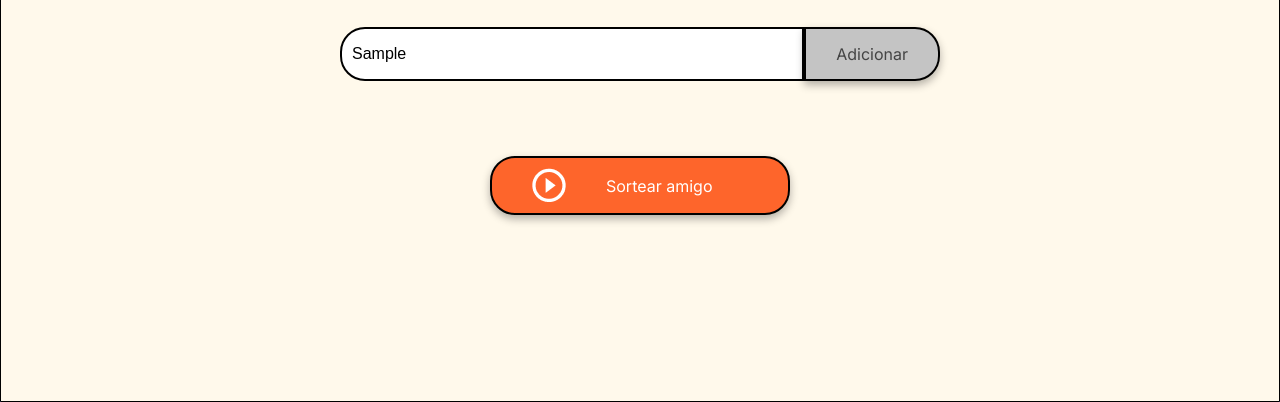
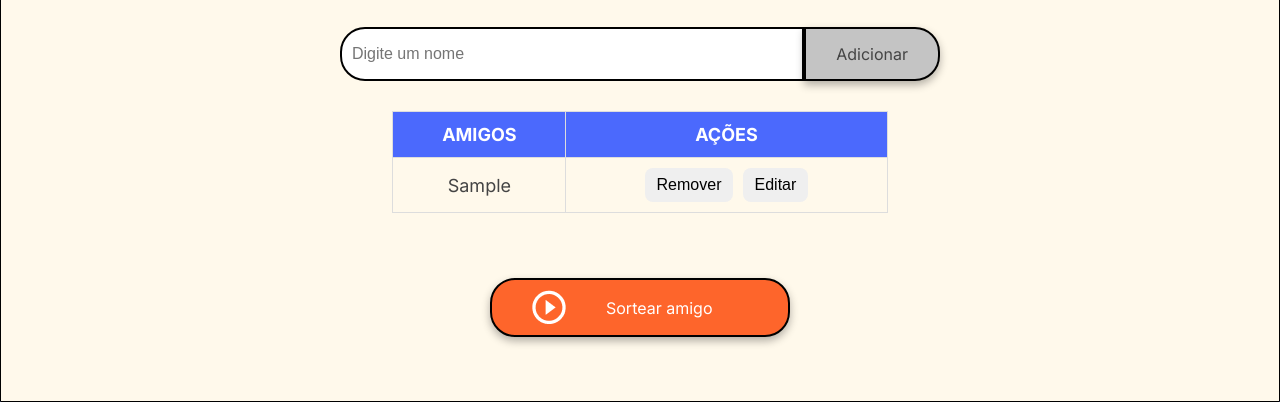
Before and after one commit to NiltonCBS/challenge-amigo-secreto_pt-main, a plain HTML site: page index.html in a window 1280 px wide. Both pictures are taken after typing "Sample" into the empty fields and a click on the button "Adicionar". Shown: the part 398-800 px from the top of the page. Drawn offline with Linux system fonts and the light colour scheme.

Commit message:
Listando em Tabela

```diff
--- a/app.js
+++ b/app.js
@@ -1 +1,50 @@
 //O principal objetivo deste desafio é fortalecer suas habilidades em lógica de programação. Aqui você deverá desenvolver a lógica para resolver o problema.
+let amigos = [];
+
+function adicionarAmigo(){
+    let pegarNomes = document.getElementById('amigo').value;
+    if(pegarNomes == ''){
+        alert('Por favor, insira um nome.');
+    }else{
+        amigos.push(pegarNomes);
+        listar(amigos);
+        limparCampo();
+    }
+}
+
+function limparCampo() {
+    limparInput = document.getElementById('amigo');
+    limparInput.value = '';
+}
+
+function listar(listaNova) {
+    let lista = document.getElementById("listaAmigos");
+    lista.innerHTML = ``;
+
+    listaNova.forEach((Amigos, index) => {
+        const amigo = document.createElement("table");
+        amigo.innerHTML = `
+            <thead>
+                    <tr>
+                        <th>Amigos</th>
+                        <th>Ações</th>
+                    </tr>
+                </thead>
+                    <tr>
+                        <td>${Amigos}</td>
+                        <td>
+                            <input class="remove" type="button" onclick="remover(${index})" value="Remover" />
+                            <input class="update" type="button" onclick="editar(${index})" value="Editar" />
+                        </td>
+                    </tr>
+
+
+            `
+        lista.appendChild(amigo);
+    });
+}
+
+function remover(index) {
+    amigos.splice(index, 1);
+    listar(amigos);
+}
--- a/style.css
+++ b/style.css
@@ -79,6 +79,51 @@ body {
     margin-top: 20px;
 }
 
+table {
+    width: 100%;
+    border-collapse: collapse;
+    margin: 10px 0;
+    font-size: 18px;
+    text-align: center;
+}
+
+thead th {
+    background-color: var(--color-primary); /* Cor de fundo do cabeçalho */
+    color: white;
+    padding: 12px;
+    text-transform: uppercase;
+    text-align: center;
+}
+
+tbody tr:nth-child(even) {
+    background-color: #f2f2f2; /* Listras alternadas nas linhas */
+}
+
+td, th {
+    border: 1px solid #ddd; /* Bordas da tabela */
+    padding: 8px;
+}
+
+input[type="button"] {
+    padding: 8px 12px;
+    margin: 2px;
+    border: none;
+    border-radius: 8px;
+    cursor: pointer;
+    font-size: 16px;
+}
+
+.update:hover {
+    background-color: #45a049; /* Cor de fundo ao passar o mouse */
+    color: white;
+}
+
+.remove:hover {
+    background-color: #a80202; /* Cor de fundo ao passar o mouse */
+    color: white;
+}
+
+
 .input-name {
     width: 100%;
     padding: 10px;
@@ -132,6 +177,7 @@ ul {
     font-family: "Inter", sans-serif;
     font-size: 18px;
     margin: 20px 0;
+    width: 40%;
 }
 
 .result-list {
```
Also changed, not shown: index.html (+4 -2 lines).
